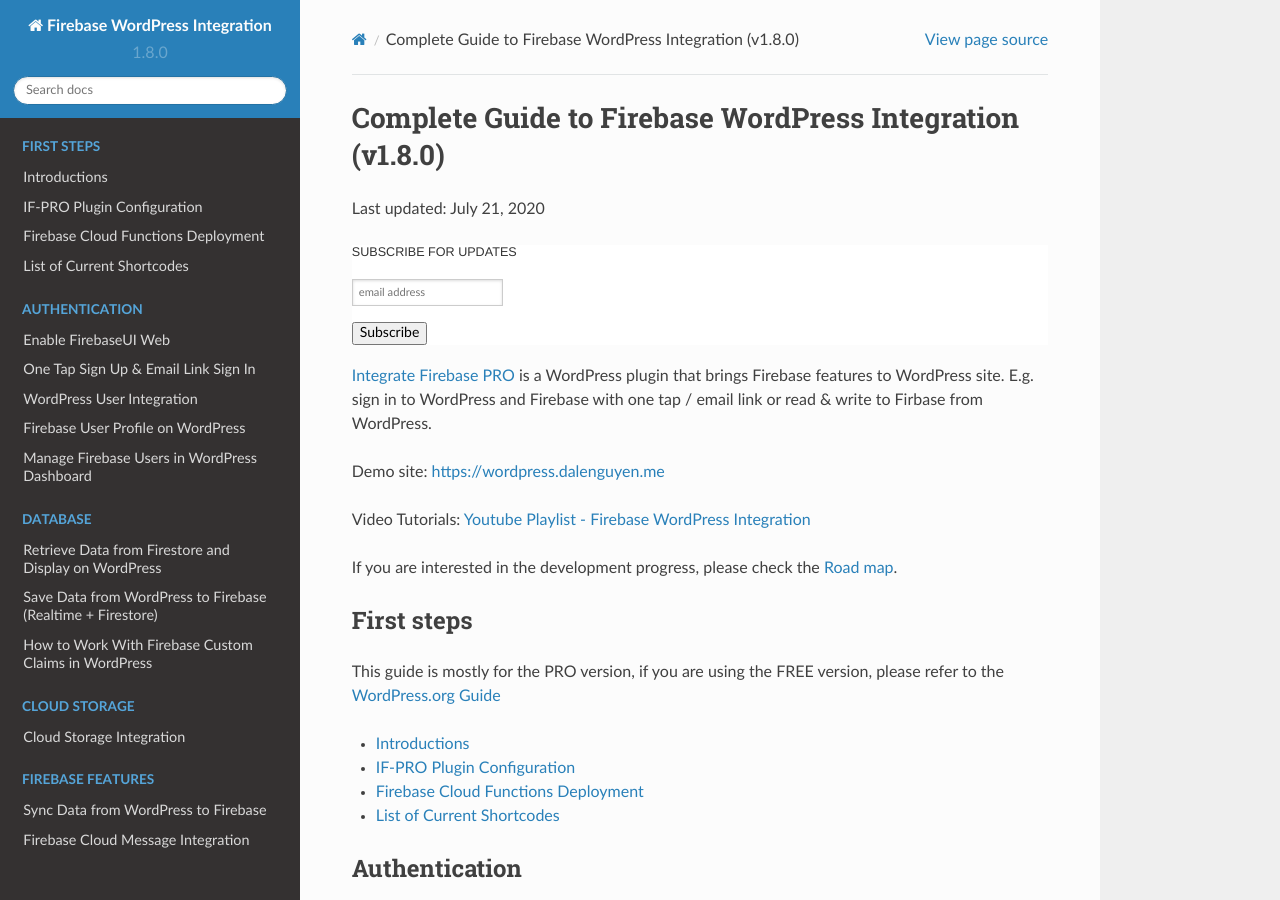
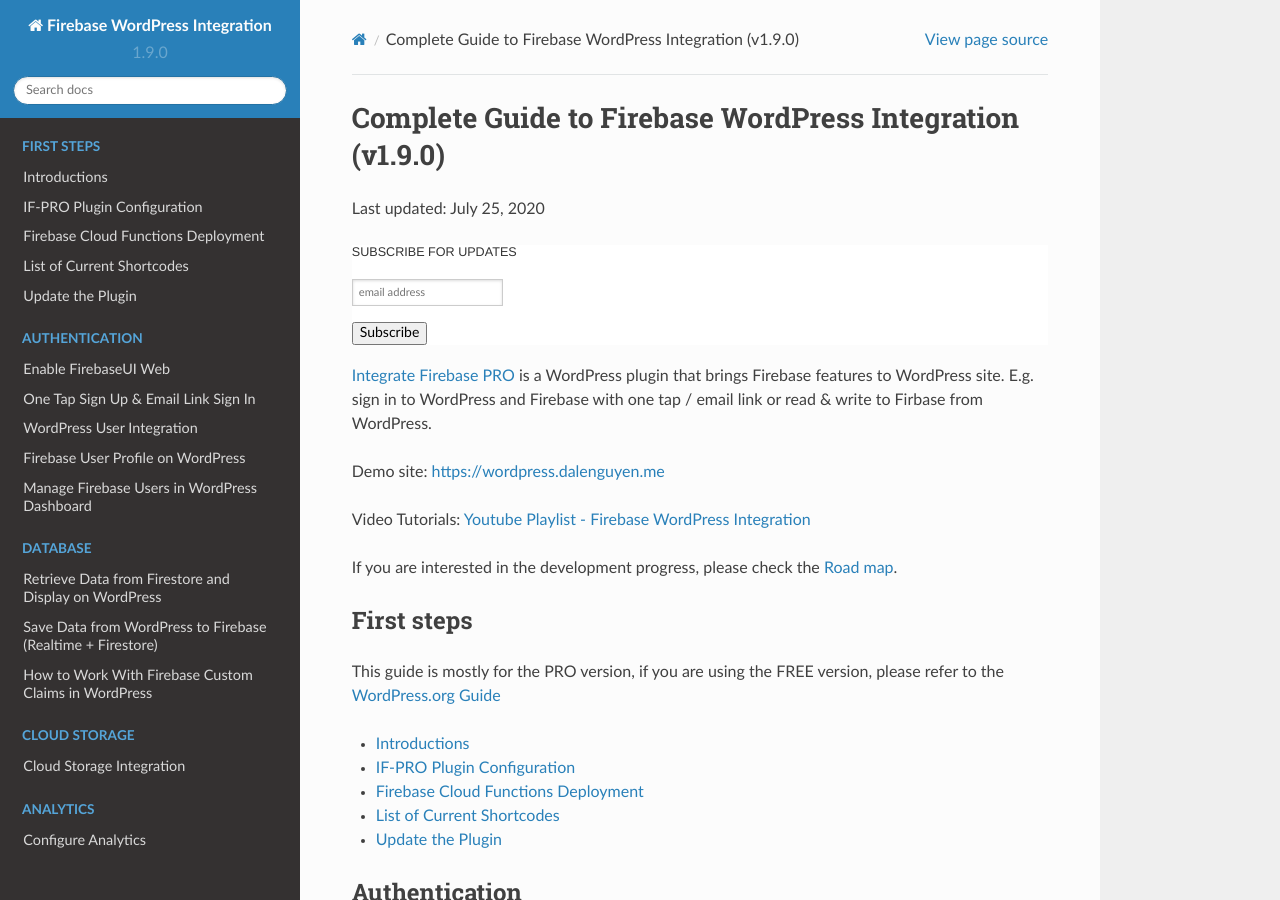
Before and after one commit to dalenguyen/firebase-wordpress-docs, a Sphinx documentation site: the page built from docs/index.rst, in a window 1280 px wide and 900 px high. Built offline with Sphinx 7.4.7 and the Read the Docs theme 2.0.0, drawn with Linux system fonts in a browser that asks for light colours; comment, search, counter and statistics services are not loaded; some of the changed text lies outside the part shown.

Commit message:
Added guide for v1.9.0

```diff
--- a/docs/conf.py
+++ b/docs/conf.py
@@ -22,7 +22,7 @@
 author = u'Dale Nguyen'
 
 # The short X.Y version
-version = '1.8.0'
+version = '1.9.0'
 release = version
 
 # -- General configuration ---------------------------------------------------
--- a/docs/index.rst
+++ b/docs/index.rst
@@ -1,10 +1,10 @@
-Complete Guide to Firebase WordPress Integration (v1.8.0)
+Complete Guide to Firebase WordPress Integration (v1.9.0)
 ==========================================================
 
 .. meta::
    :description lang=en: Guide on how to integrate Firebase to WordPress.
 
-Last updated: July 21, 2020
+Last updated: July 25, 2020
 
 .. raw:: html
 
@@ -50,6 +50,7 @@
 * :doc:`/intro/ifp-plugin-configuration`
 * :doc:`/intro/cloud-functions-deployment`
 * :doc:`/intro/shortcode-list`
+* :doc:`/intro/update-plugin`
 
 .. toctree::
    :maxdepth: 2
@@ -60,6 +61,7 @@
    /intro/ifp-plugin-configuration
    /intro/cloud-functions-deployment
    /intro/shortcode-list
+   /intro/update-plugin
 
 Authentication
 -----------
@@ -114,6 +116,20 @@
    :caption: Cloud Storage
 
    /storage/cloud-storage-integration
+
+Analytics
+-----------
+
+At the heart of Firebase is Google Analytics, a free and unlimited analytics solution.
+
+* :doc:`/analytics/configure-analytics`
+
+.. toctree::
+   :maxdepth: 2
+   :hidden:
+   :caption: Analytics
+
+   /analytics/configure-analytics
 
 Firebase Features
 -----------
```
Also changed, not shown: docs/analytics/configure-analytics.rst (added, +16 -0 lines), docs/intro/update-plugin.rst (added, +26 -0 lines), docs/misc/changelog.rst (+8 -0 lines), docs/images/analytics/configure-analytics.png (added), docs/images/intro/plugin-folder.png (added).
